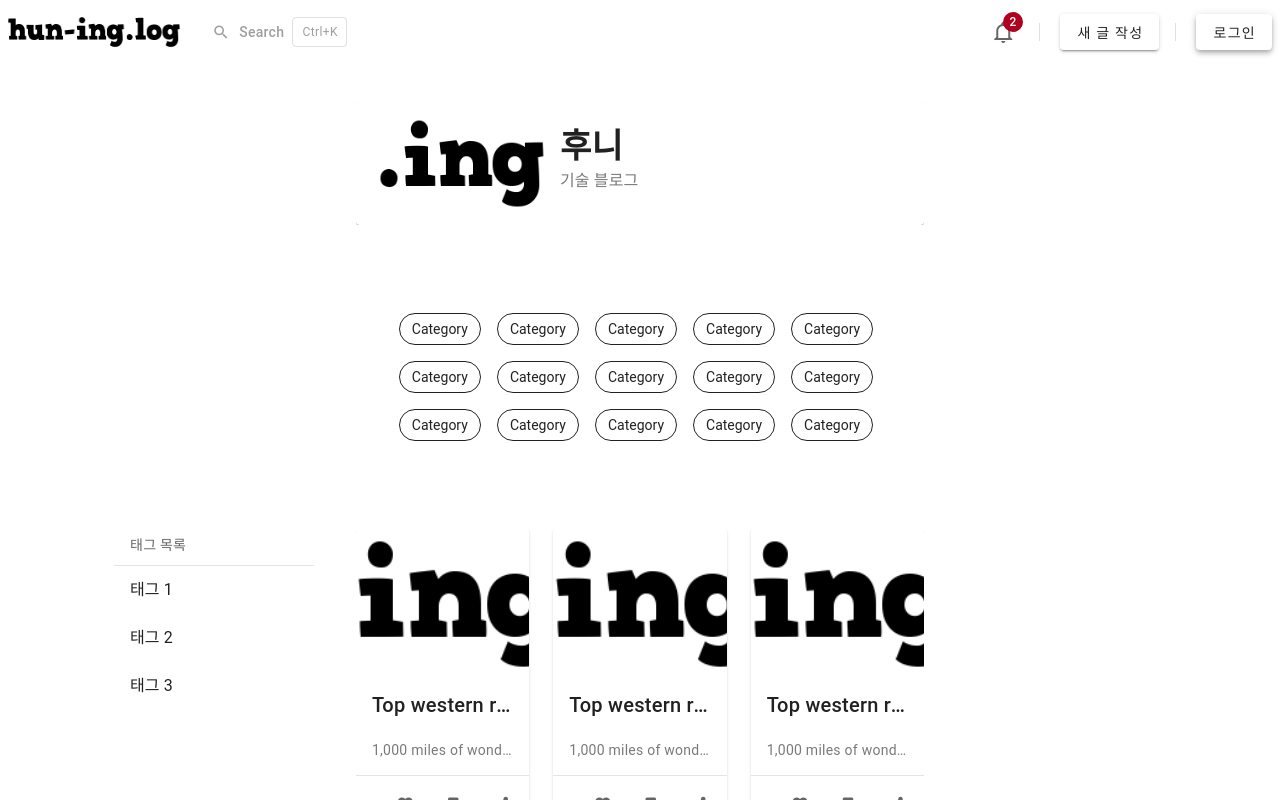
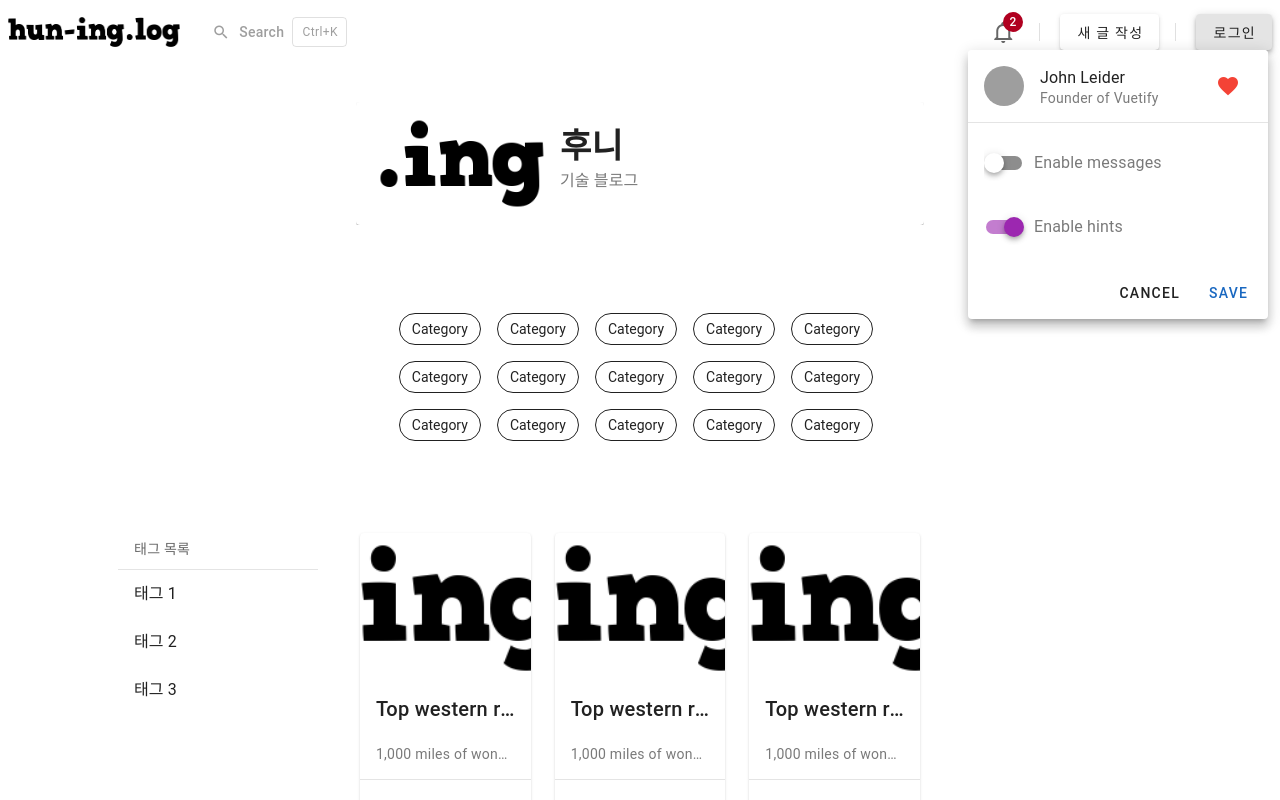
Before and after one commit to hun-ing/huni-log-front, a Nuxt app: page / in a window 1280 px wide. Both pictures are taken after a click on the button "로그인". Shown: the top 800 px of the page. Built offline with nearby package versions, Linux system fonts and the light colour scheme; grey boxes are pictures that could not be loaded.

Commit message:
feat: 글 작성, 메인, 뷰어
- 글 작성 스펠 체크 제거
- 메인 레이아웃 다듬기
- 뷰어 구성 진행중...

```diff
--- a/app.vue
+++ b/app.vue
@@ -34,7 +34,14 @@
 }
 
 * {
-  cursor: url(/assets/images/duck-32px_1.cur) 20 30, auto;
+  //cursor: url(/assets/images/duckdurck_128px.cur) 50 50, auto;
+}
 
+::spelling-error {
+  text-decoration: wavy red underline;
+}
+
+.ProseMirror>div {
+  font-size: 16px !important;
 }
 </style>
--- a/layouts/default.vue
+++ b/layouts/default.vue
@@ -70,7 +70,7 @@ onMounted(() => {
               color="basil"
               flat
             >
-              <v-card-text v-if="isMounted" class="pa-0">
+              <v-card-text v-if="isMounted" class="pa-1">
                 <slot />
               </v-card-text>
             </v-card>
--- a/layouts/the-header.vue
+++ b/layouts/the-header.vue
@@ -1,5 +1,10 @@
 <script setup>
 const model = defineModel()
+
+const fav = ref(true)
+const menu = ref(false)
+const message = ref(false)
+const hints = ref(true)
 </script>
 
 <template>
@@ -45,9 +50,79 @@ const model = defineModel()
       <v-divider vertical length="18" class="mx-2 my-auto ms-3 me-2" />
 
       <div class="text-none text-medium-emphasis text-body-2 text-capitalize px-3 app-btn me-n2">
-        <v-btn class="font-weight-regular" variant="elevated">
-          로그인
-        </v-btn>
+        <v-menu
+          v-model="menu"
+          :close-on-content-click="false"
+          location="bottom"
+        >
+          <template #activator="{ props }">
+            <v-btn
+              class="font-weight-regular" variant="elevated"
+              v-bind="props"
+            >
+              로그인
+            </v-btn>
+          </template>
+
+          <v-card min-width="300">
+            <v-list>
+              <v-list-item
+                prepend-avatar="https://cdn.vuetifyjs.com/images/john.jpg"
+                subtitle="Founder of Vuetify"
+                title="John Leider"
+              >
+                <template #append>
+                  <v-btn
+                    :class="fav ? 'text-red' : ''"
+                    icon="mdi-heart"
+                    variant="text"
+                    @click="fav = !fav"
+                  />
+                </template>
+              </v-list-item>
+            </v-list>
+
+            <v-divider />
+
+            <v-list>
+              <v-list-item>
+                <v-switch
+                  v-model="message"
+                  color="purple"
+                  label="Enable messages"
+                  hide-details
+                />
+              </v-list-item>
+
+              <v-list-item>
+                <v-switch
+                  v-model="hints"
+                  color="purple"
+                  label="Enable hints"
+                  hide-details
+                />
+              </v-list-item>
+            </v-list>
+
+            <v-card-actions>
+              <v-spacer />
+
+              <v-btn
+                variant="text"
+                @click="menu = false"
+              >
+                Cancel
+              </v-btn>
+              <v-btn
+                color="primary"
+                variant="text"
+                @click="menu = false"
+              >
+                Save
+              </v-btn>
+            </v-card-actions>
+          </v-card>
+        </v-menu>
       </div>
     </template>
   </v-toolbar>
--- a/pages/editor/index.vue
+++ b/pages/editor/index.vue
@@ -13,7 +13,6 @@ const chips = ref([])
 function remove(item) { chips.value.splice(chips.value.indexOf(item), 1) }
 
 onMounted(() => {
-  console.log('onMounted editor!')
   const viewer = Editor.factory({
     el: document.querySelector('#viewer'),
     viewer: true,
@@ -78,7 +77,7 @@ onMounted(() => {
           </v-combobox>
         </v-col>
         <v-col>
-          <div id="editor" />
+          <div id="editor" spellcheck="false" />
         </v-col>
       </v-row>
     </v-col>
--- a/pages/index.vue
+++ b/pages/index.vue
@@ -28,8 +28,8 @@ watch(x, (value) => {
       <v-card
         class="mx-auto"
         max-width="300"
-        to="/editor"
       >
+        <NuxtLink to="/viewer" class="custom-nuxt-link">
           <v-img
             height="150px"
             src="~/assets/images/logo-small.png"
@@ -47,6 +47,7 @@ watch(x, (value) => {
               1,000 miles of wonder
             </v-card-subtitle>
           </v-card-item>
+        </NuxtLink>
 
         <v-divider />
 
@@ -75,3 +76,10 @@ watch(x, (value) => {
     </v-col>
   </v-row>
 </template>
+
+<style scoped>
+.custom-nuxt-link {
+  text-decoration: none !important;
+  color: inherit;
+}
+</style>
--- /dev/null
+++ b/pages/viewer/index.vue
@@ -0,0 +1,26 @@
+<script setup>
+import '@toast-ui/editor/dist/toastui-editor.css'
+import '@toast-ui/editor/dist/i18n/ko-kr'
+import { Editor } from '@toast-ui/editor'
+import { onMounted } from 'vue'
+
+onMounted(() => {
+  Editor.factory({
+    el: document.querySelector('#viewer'),
+    viewer: true,
+    height: '500px',
+    initialValue: '# 테스트 입니다',
+  })
+})
+</script>
+
+<template>
+  <v-row class="h-100">
+    <v-col cols="12">
+      <div id="viewer" />
+    </v-col>
+  </v-row>
+</template>
+
+<style scoped>
+</style>
```
Also changed, not shown: 1 other file (tests, documents, lock files or other folders). Lines whose indentation alone changed are shown as unchanged.
